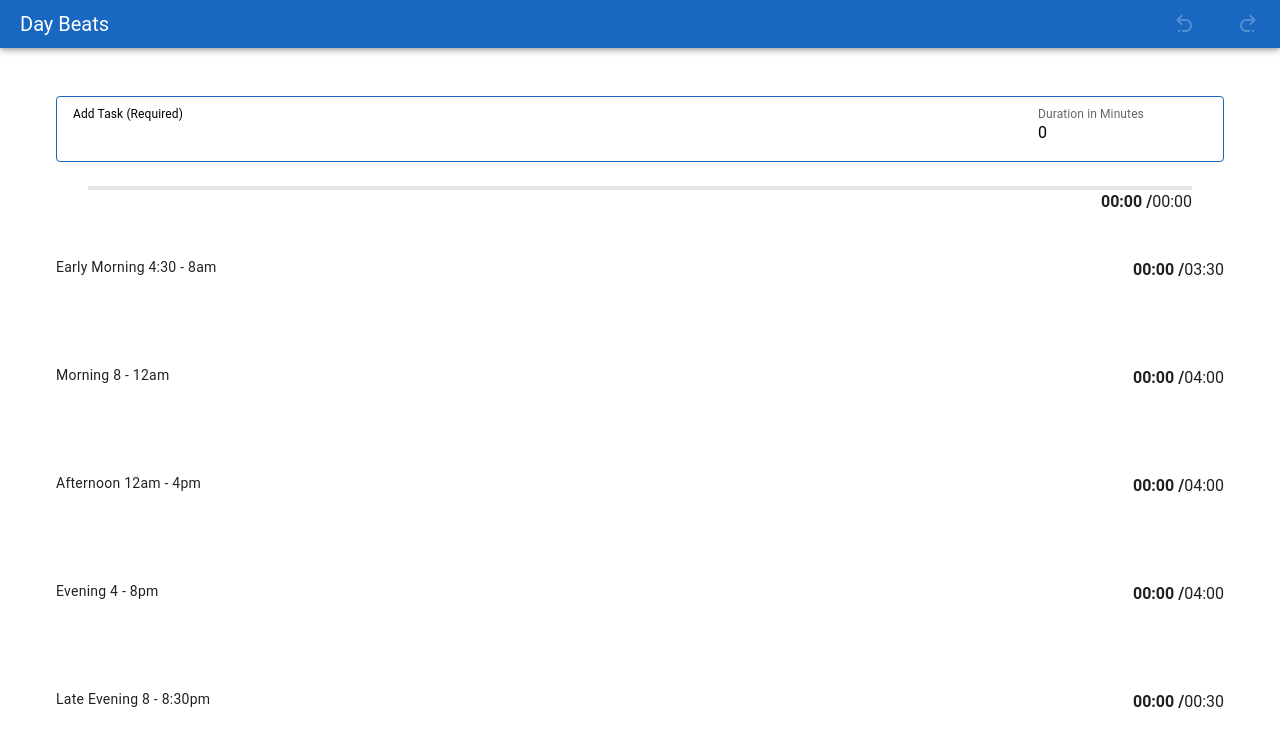
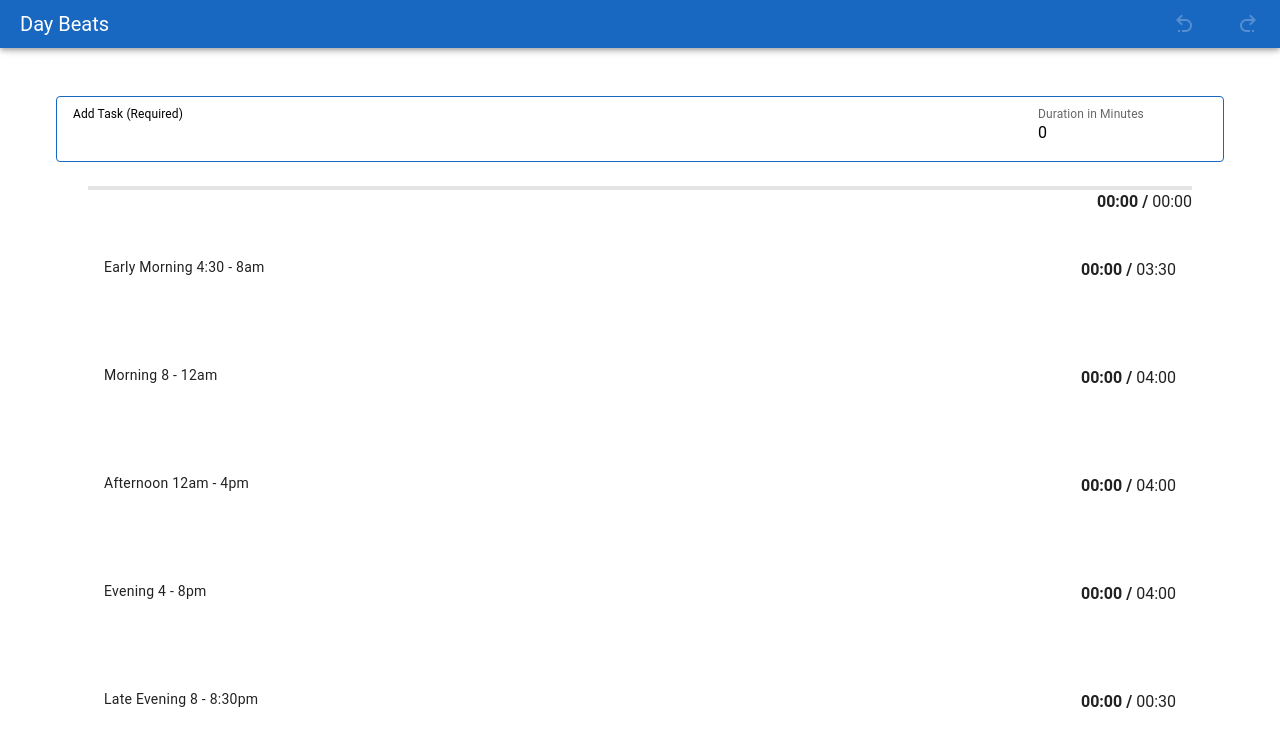
Before and after one commit to cwiki/day-beats, a Vue app: page / in a window 1280 px wide. Shown: the top 746 px of the page. Built offline with nearby package versions, Linux system fonts and the light colour scheme.

Commit message:
cleaned up some list segment formatting

```diff
--- a/src/components/SegmentSingle.vue
+++ b/src/components/SegmentSingle.vue
@@ -33,7 +33,7 @@ const available = computed(() => {
 </script>
 
 <template>
-  <div>
+  <v-sheet>
     <v-row>
       <v-col>
         <h2 class="text-sm-body-2">
@@ -46,9 +46,9 @@ const available = computed(() => {
       </v-col>
     </v-row>
     <v-row>
-      <v-col class="px-8">
+      <v-col class="pl-4">
         <TaskList v-model="segmentTasks" />
       </v-col>
     </v-row>
-  </div>
+  </v-sheet>
 </template>
--- a/src/components/TimeCompare.vue
+++ b/src/components/TimeCompare.vue
@@ -16,6 +16,6 @@ const oa = computed(() => props.used > props.available);
 </script>
 
 <template>
-  <strong :class="{ 'text-red': oa }">{{ durationToHHmm(used) }} /</strong
+  <strong :class="{ 'text-red': oa }">{{ durationToHHmm(used) }} / </strong
   >{{ durationToHHmm(available) }}
 </template>
--- a/src/pages/DayView.vue
+++ b/src/pages/DayView.vue
@@ -54,7 +54,7 @@ onBeforeUnmount(() => {
     </v-row>
     <h1 class="screen-reader-text">Task List</h1>
     <SegmentSingle
-      class="mt-8"
+      class="mt-8 px-12"
       v-for="segment in segments"
       :key="segment.id"
       :model-value="segment"
```
